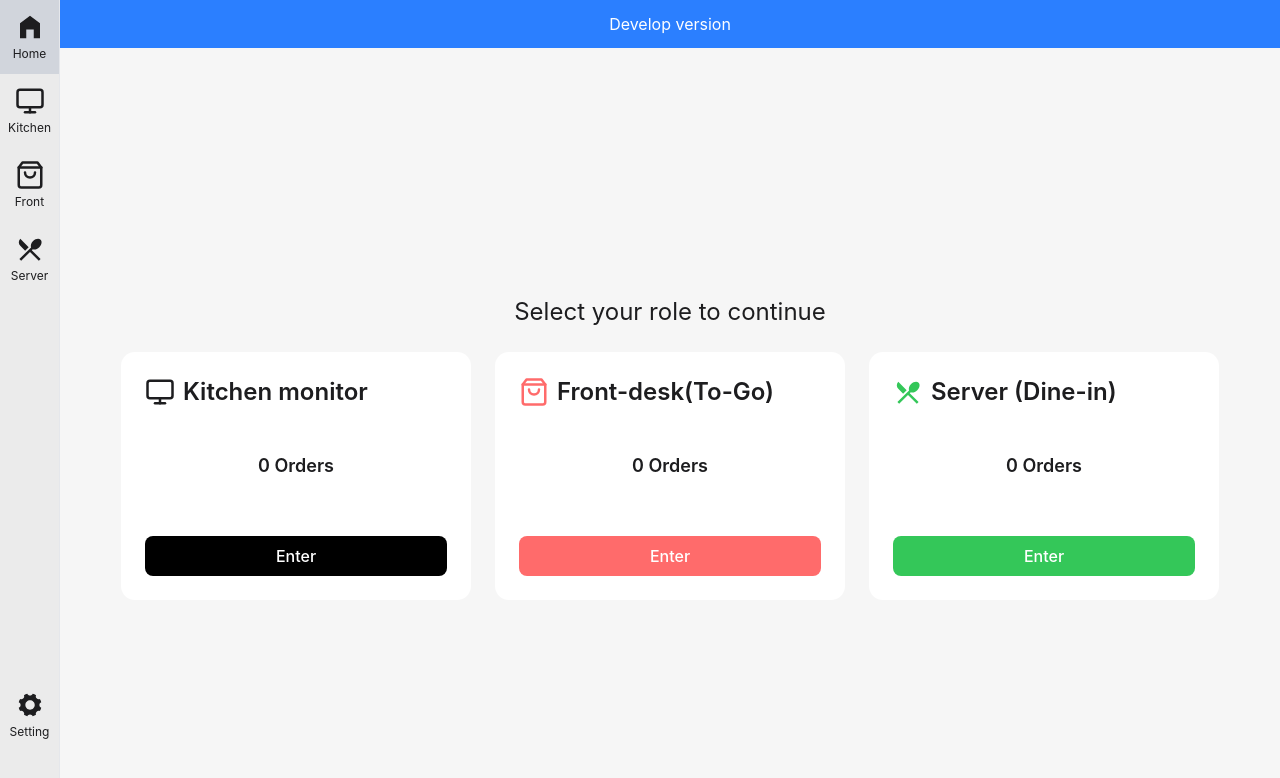
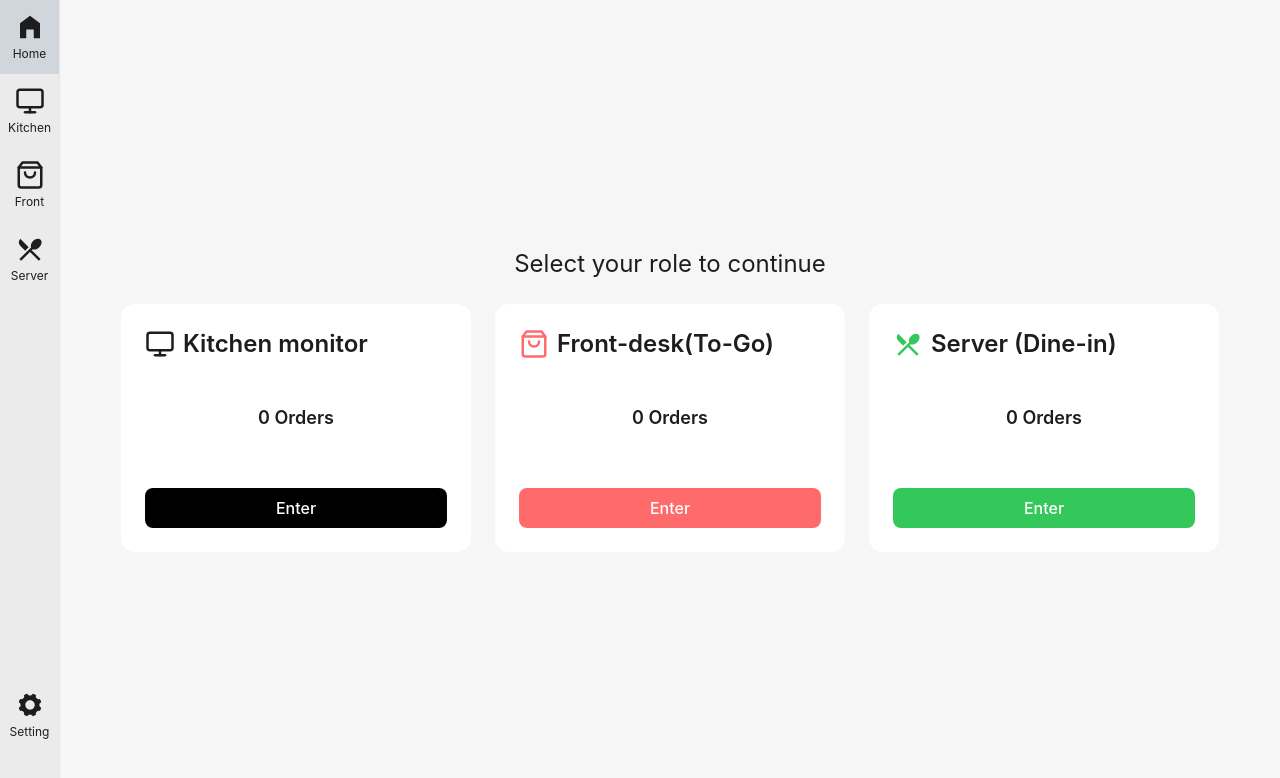
Before and after one commit to jarangit/kitchy-frontend, a React (Vite) app: page / in a window 1280 px wide. Shown: the top 778 px of the page. Built offline with nearby package versions, Linux system fonts and the light colour scheme; no server answers.

Commit message:
refactor: remove development version section from Layout component

```diff
--- a/src/components/ui-system/components/layout/layout.tsx
+++ b/src/components/ui-system/components/layout/layout.tsx
@@ -23,10 +23,9 @@ const Layout = ({ children }: Props) => {
             !isHideSidebar ? "ml-[60px] " : "ml-0"
           }"`}
         >
-          <section className="w-full p-3 bg-blue-500 text-white text-center">
-            {/* develop bar */}
+          {/* <section className="w-full p-3 bg-blue-500 text-white text-center">
             Develop version
-          </section>
+          </section> */}
           <main className="flex-1 flex flex-col p-4 my-container">
             {children}
           </main>
```
